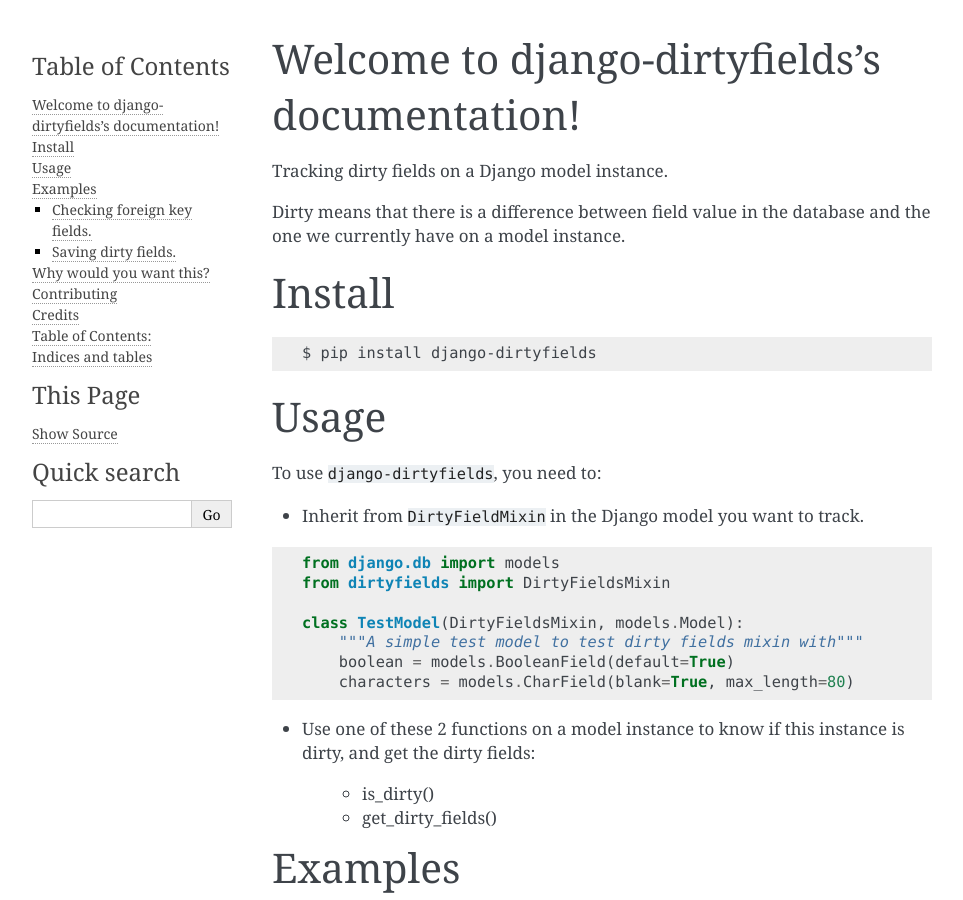
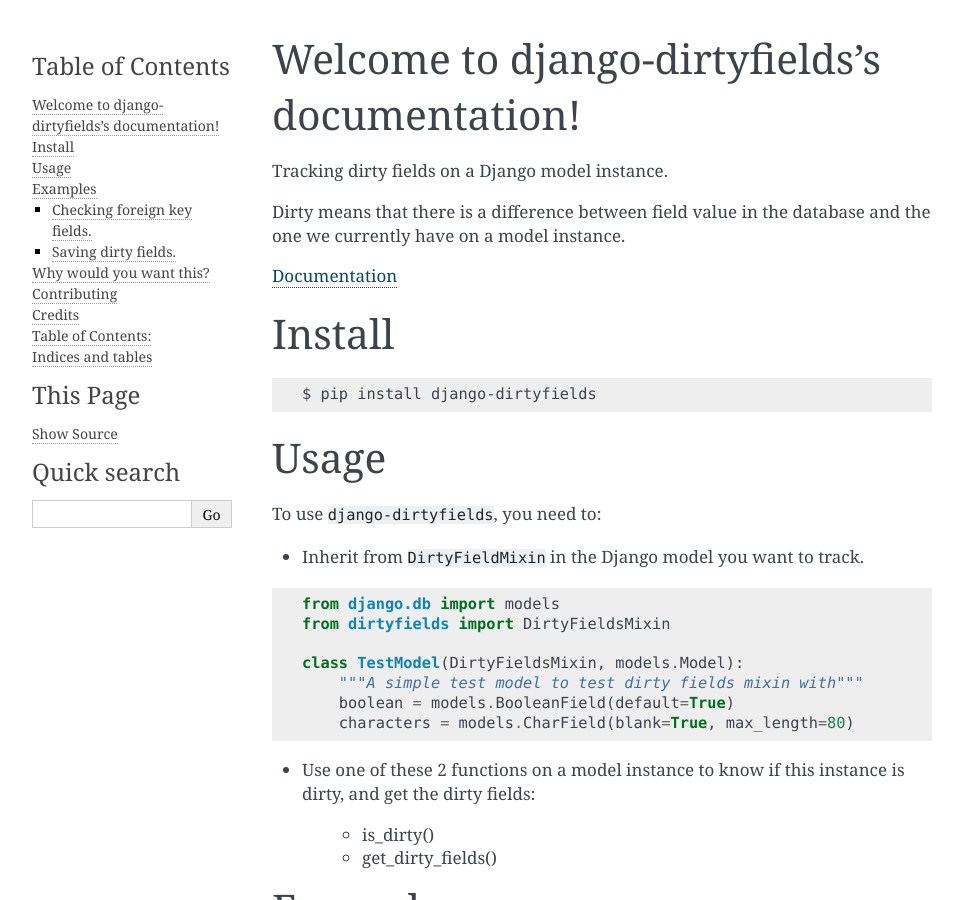
Before and after one commit to romgar/django-dirtyfields, a Sphinx documentation site: the page built from docs/index.rst, in a window 1280 px wide and 900 px high. Shown: the whole window, without its empty margins (148-1111 px from the left). Built offline with Sphinx 7.4.7, drawn with Linux system fonts in a browser that asks for light colours.

Commit message:
Adding a link to readthedocs documentation

```diff
--- a/docs/index.rst
+++ b/docs/index.rst
@@ -5,6 +5,8 @@
 Tracking dirty fields on a Django model instance.
 
 Dirty means that there is a difference between field value in the database and the one we currently have on a model instance.
+
+`Documentation <http://django-dirtyfields.readthedocs.org/en/develop/>`_
 
 Install
 =======
```
